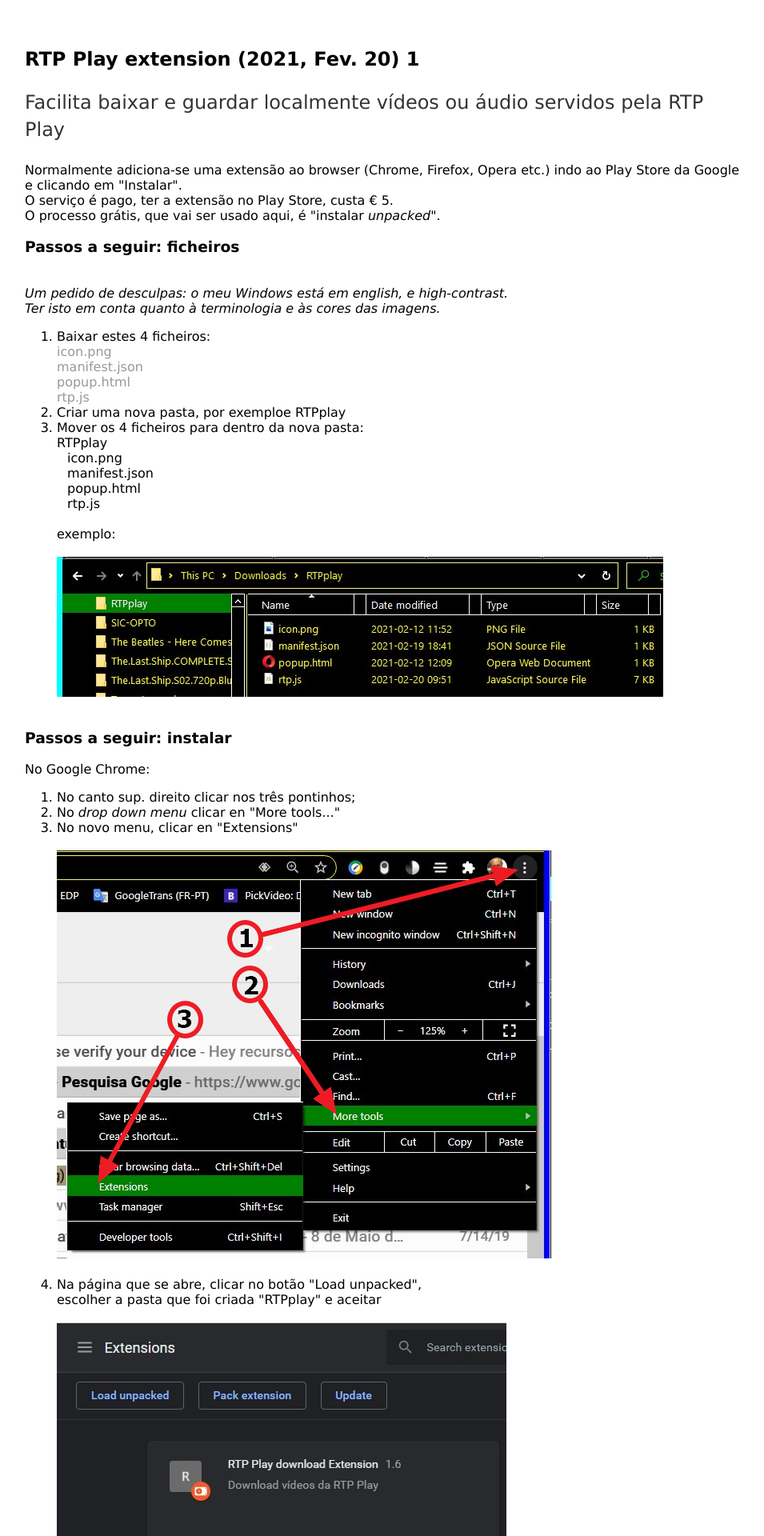
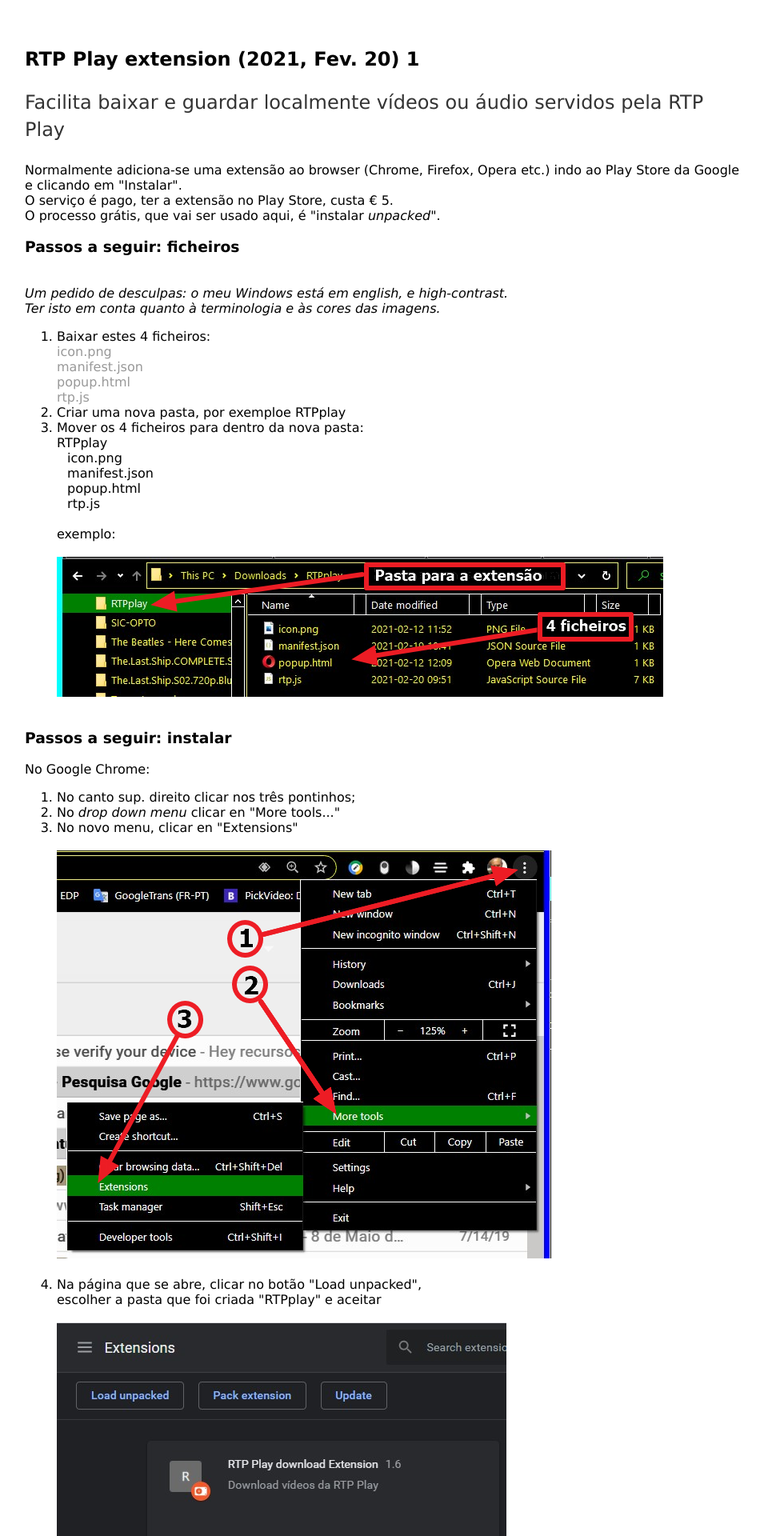
Before and after one commit to rtpplay/recursos.github.io, a Jekyll site: the page built from index.html, in a window 1280 px wide. Shown: the top 1920 px of the page at 80% size, without its empty margins (161-1116 px from the left). Built offline with Jekyll 4.4.1, drawn with Linux system fonts in a browser that asks for light colours.

Commit message:
Update index.html

```diff
--- a/index.html
+++ b/index.html
@@ -40,7 +40,7 @@
 			&ensp; rtp.js<br>
 			<br>
 			exemplo:<br><br>
-			<img src="files/Screenshot-2021-02-20.jpg"><br><br>
+			<img src="files/2021-02-20-4ficheiros.png"><br><br>
 		</li>
 	</ol>
 		<h3>Passos a seguir: instalar</h3>
```
